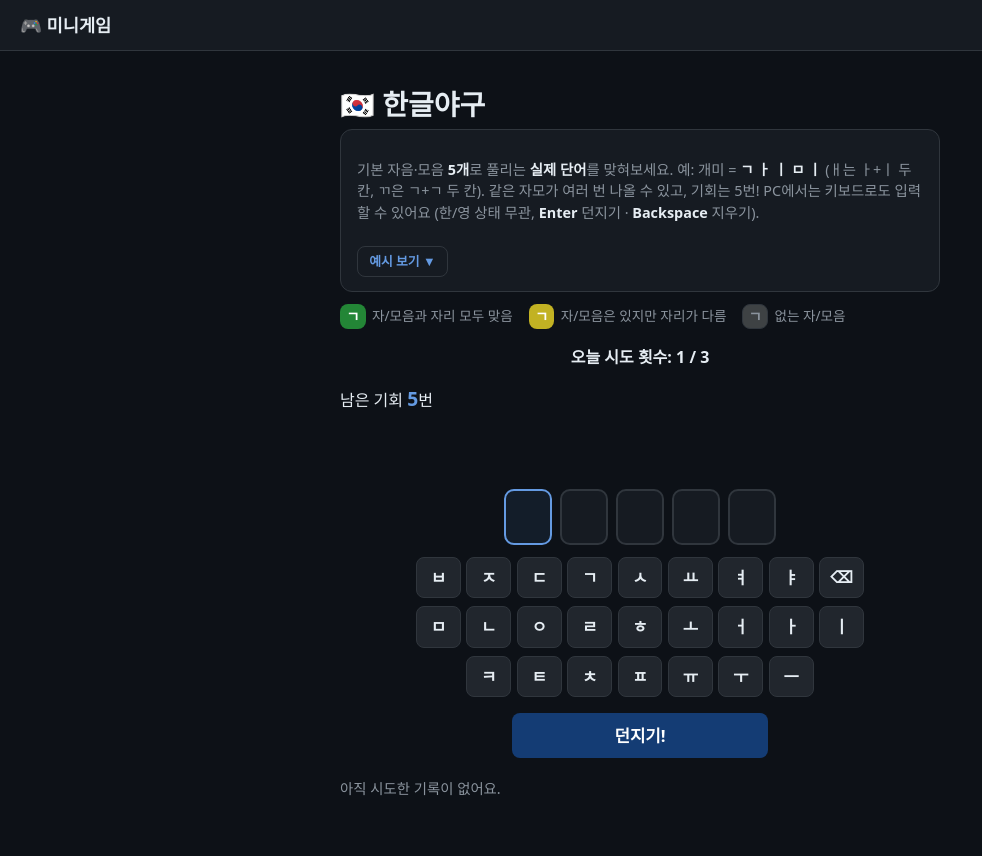
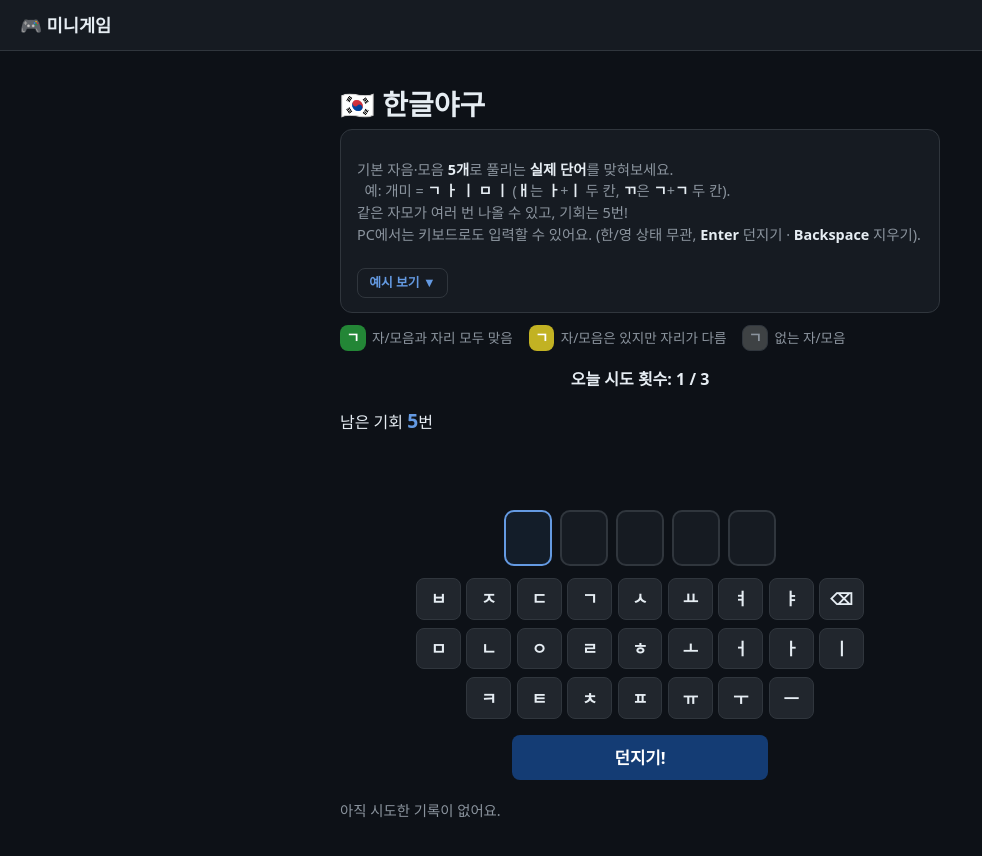
Before and after one commit to erica3211/mini_game, a React (Vite) app: page /hangul-baseball in a window 1280 px wide. Shown: the top 856 px of the page, without its empty margins (0-982 px from the left). Built offline with nearby package versions, Linux system fonts and the light colour scheme.

Commit message:
룰 설명 br 태그 추가

```diff
--- a/src/pages/BlackJack.tsx
+++ b/src/pages/BlackJack.tsx
@@ -298,10 +298,10 @@ export function BlackJack() {
       <RulesBox
         summary={
           <>
-            카드 합이 <strong>21을 넘지 않는 선에서 최대한 21에 가깝게</strong> 만들어 딜러를 이겨보세요. J·Q·K는{' '}
-            <strong>10</strong>, A는 <strong>1 또는 11</strong>(유리한 쪽)로 계산돼요. 21을 넘기면 즉시{' '}
-            <strong>버스트(패배)</strong>! 5단계에 걸쳐 딜러가 점점 강력한 특수 능력을 갖고, 매 스테이지 시작 전
-            상점에서 아이템을 최대 3개까지 사서 대비할 수 있어요. 소지금이 <strong>0원</strong>이 되면 즉시 게임
+            카드 합이 <strong>21을 넘지 않는 선에서 최대한 21에 가깝게</strong> 만들어 딜러를 이겨보세요.<br /> <strong>J·Q·K</strong>는{' '}
+            <strong>10</strong>, <strong>A</strong>는 <strong>1 또는 11</strong>(유리한 쪽)로 계산돼요.<br />  21을 넘기면 즉시{' '}
+            <strong>버스트(패배)</strong>! <br /> 5단계에 걸쳐 딜러가 점점 강력한 특수 능력을 갖고, 매 스테이지 시작 전
+            상점에서 아이템을 최대 3개까지 사서 대비할 수 있어요.<br />  소지금이 <strong>0원</strong>이 되면 즉시 게임
             오버, <strong>5스테이지</strong>를 모두 깨면 최종 승리예요!
           </>
         }
--- a/src/pages/HangulBaseball.tsx
+++ b/src/pages/HangulBaseball.tsx
@@ -217,9 +217,9 @@ const isCheckInDictionary = async (guess: string[]): Promise<boolean> => {
       <RulesBox
         summary={
           <>
-            기본 자음·모음 <strong>5개</strong>로 풀리는 <strong>실제 단어</strong>를 맞혀보세요. 예:
-            개미 = <strong>ㄱ ㅏ ㅣ ㅁ ㅣ</strong> (ㅐ는 ㅏ+ㅣ 두 칸, ㄲ은 ㄱ+ㄱ 두 칸). 같은 자모가
-            여러 번 나올 수 있고, 기회는 5번! PC에서는 키보드로도 입력할 수 있어요 (한/영 상태 무관,{' '}
+            기본 자음·모음 <strong>5개</strong>로 풀리는 <strong>실제 단어</strong>를 맞혀보세요.<br /> &nbsp;&nbsp;예:
+            개미 = <strong>ㄱ ㅏ ㅣ ㅁ ㅣ</strong> (<strong>ㅐ</strong>는 <strong>ㅏ</strong>+<strong>ㅣ</strong> 두 칸, <strong>ㄲ</strong>은 <strong>ㄱ</strong>+<strong>ㄱ</strong> 두 칸).<br />  같은 자모가
+            여러 번 나올 수 있고, 기회는 5번!<br /> PC에서는 키보드로도 입력할 수 있어요. (한/영 상태 무관,{' '}
             <strong>Enter</strong> 던지기 · <strong>Backspace</strong> 지우기).
           </>
         }
--- a/src/pages/NumberBaseball.tsx
+++ b/src/pages/NumberBaseball.tsx
@@ -40,7 +40,7 @@ export function NumberBaseball() {
       <RulesBox
         summary={
           <>
-            컴퓨터가 생각하는 0부터 9까지의 서로 다른 숫자로 이루어진 세 자리 수를 맞혀보세요. 숫자와 자리가 모두 맞으면{' '}
+            컴퓨터가 생각하는 0부터 9까지의 서로 다른 숫자로 이루어진 세 자리 수를 맞혀보세요. <br/> 숫자와 자리가 모두 맞으면{' '}
             <strong>스트라이크(S)</strong>, 숫자만 있으면 <strong>볼(B)</strong>, 하나도 없으면{' '}
             <strong>아웃(OUT)</strong>! 기회는 5번이에요.
           </>
```
